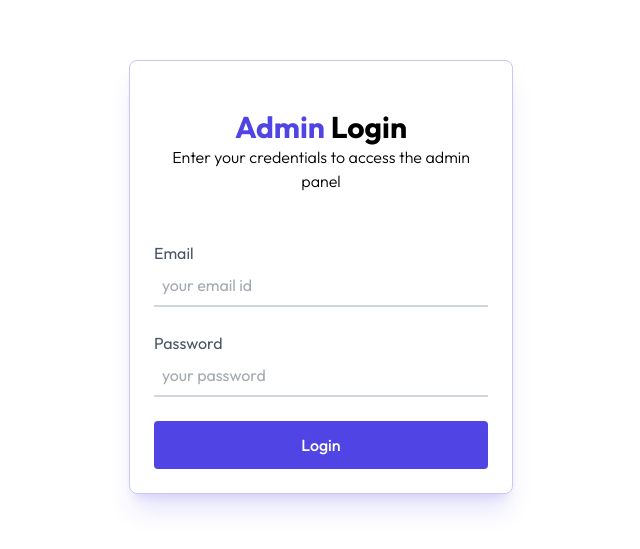
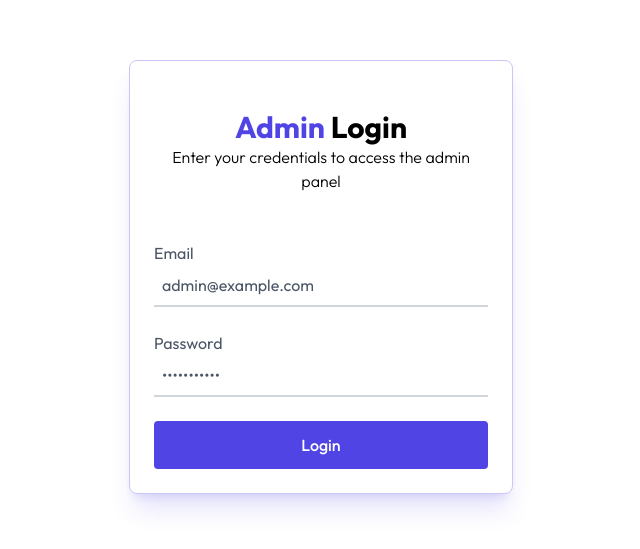
Before and after one commit to razzasid/QuickBlog, a React (Vite) app in the folder client/: page /admin in a window 1280 px wide. Shown: the part 123-672 px from the top of the page, without its empty margins (319-959 px from the left). Built offline with nearby package versions, Linux system fonts and the light colour scheme; no server answers.

Commit message:
add default login

```diff
--- a/client/src/components/admin/Login.jsx
+++ b/client/src/components/admin/Login.jsx
@@ -1,4 +1,4 @@
-import { useState } from "react";
+import { useEffect, useState } from "react";
 import { useAppContext } from "../../context/AppContext";
 import toast from "react-hot-toast";
 
@@ -6,6 +6,11 @@ const Login = () => {
   const { axios, setToken } = useAppContext();
   const [email, setEmail] = useState("");
   const [password, setPassword] = useState("");
+
+  useEffect(() => {
+    setEmail("admin@example.com");
+    setPassword("razasidd123");
+  }, []);
 
   const handleSubmit = async (e) => {
     e.preventDefault();
@@ -45,8 +50,9 @@ const Login = () => {
             <div className="flex flex-col">
               <label>Email</label>
               <input
-                onChange={(e) => setEmail(e.target.value)}
-                value={email}
+                // onChange={(e) => setEmail(e.target.value)}
+                // value={email}
+                defaultValue="admin@example.com"
                 type="email"
                 required
                 placeholder="your email id"
@@ -56,8 +62,9 @@ const Login = () => {
             <div className="flex flex-col">
               <label>Password</label>
               <input
-                onChange={(e) => setPassword(e.target.value)}
-                value={password}
+                // onChange={(e) => setPassword(e.target.value)}
+                // value={password}
+                defaultValue="razasidd123"
                 type="password"
                 required
                 placeholder="your password"
```
